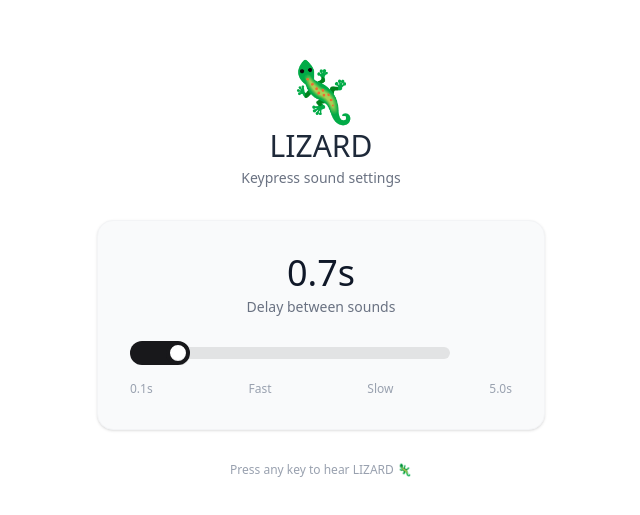
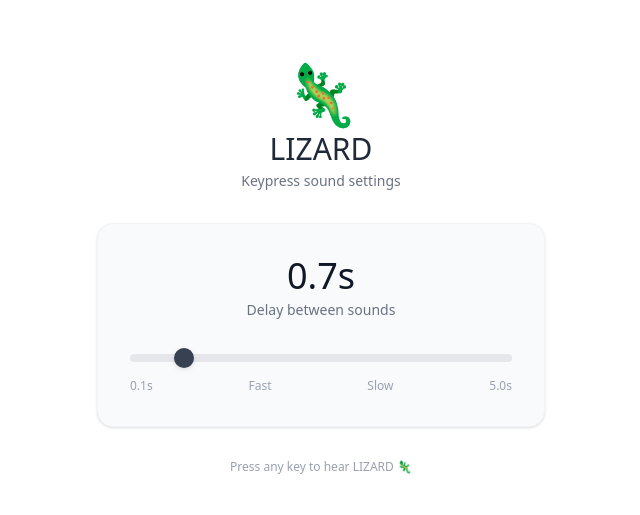
Before and after one commit to AndreiAyar/lizard, a SvelteKit app in the folder src-svelte/: page / in a window 1280 px wide. Shown: the part 131-646 px from the top of the page, without its empty margins (319-959 px from the left). Built offline with nearby package versions, Linux system fonts and the light colour scheme; no server answers.

Commit message:
Update debounce delay value and enhance slider styling

```diff
--- a/src-svelte/src/routes/+page.svelte
+++ b/src-svelte/src/routes/+page.svelte
@@ -82,7 +82,7 @@
                         max="5"
                         bind:value={debounceValue}
                         oninput={onSliderChange}
-                        class="range"
+                        class="w-full h-2 bg-gray-200 rounded-lg appearance-none cursor-pointer slider"
                     />
 
                     <!-- Range Labels -->
```
Also changed, not shown: 1 other file (tests, documents, lock files or other folders).
